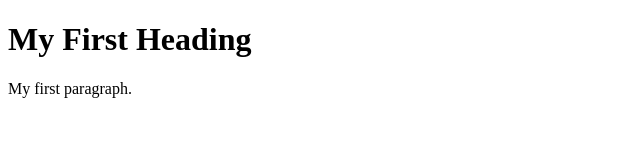
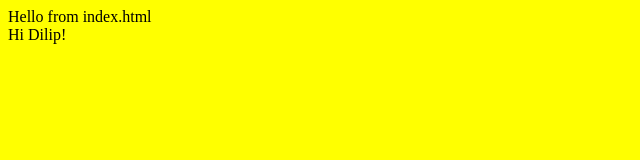
Before and after one commit to diliplj/jenkins, a plain HTML site: page index.html in a window 1280 px wide. Shown: the whole page, without its empty margins (0-640 px from the left). Drawn offline with Linux system fonts and the light colour scheme.

Commit message:
Update index.html

```diff
--- a/index.html
+++ b/index.html
@@ -1,9 +1,6 @@
-<!DOCTYPE html>
 <html>
-<body>
-
-<h1>My First Heading</h1>
-<p>My first paragraph.</p>
-
-</body>
+        <body bgcolor='yellow'>
+                Hello from index.html</br>
+                Hi Dilip!
+        </body>
 </html>
```
